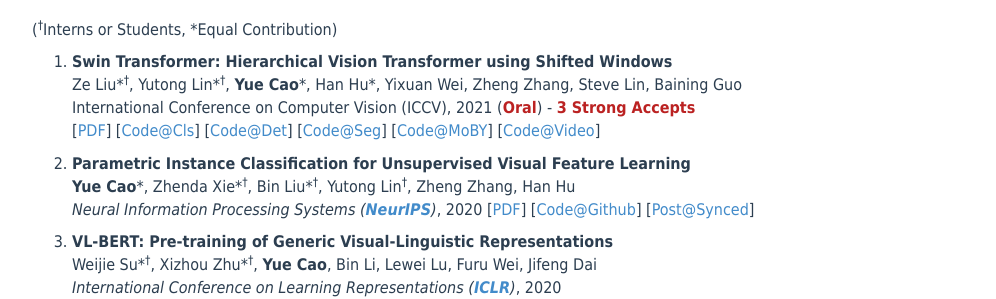
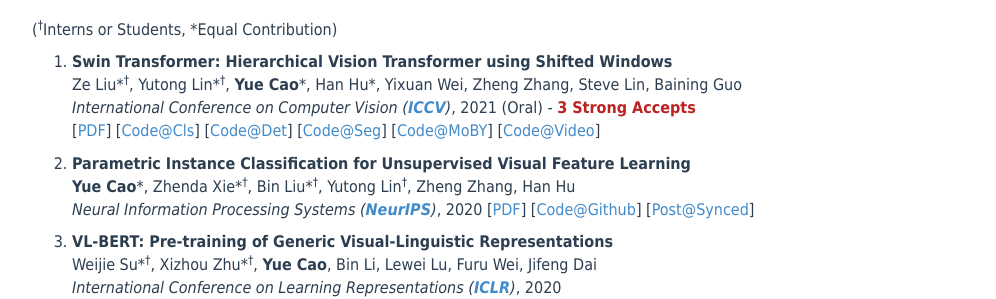
Before and after one commit to caoyue10/caoyue10.github.io, a Jekyll site: the page built from index.html, in a window 1280 px wide. Shown: the part 715-1014 px from the top of the page, without its empty margins (138-1134 px from the left). Built offline with Jekyll 4.4.1, drawn with Linux system fonts in a browser that asks for light colours; the list of posts is cut into pages by our own code.

Commit message:
Update index.html

```diff
--- a/index.html
+++ b/index.html
@@ -51,7 +51,7 @@
       <li>
 	<p><strong>Swin Transformer: Hierarchical Vision Transformer using Shifted Windows</strong><br>
             Ze Liu*<sup><span>&#8224;</span></sup>, Yutong Lin*<sup><span>&#8224;</span></sup>, <strong>Yue Cao</strong>*, Han Hu*, Yixuan Wei, Zheng Zhang, Steve Lin, Baining Guo<br>
-	    International Conference on Computer Vision (ICCV), 2021 (<span class="highlight"><strong>Oral</strong></span>) - <span class="highlight"><strong>3 Strong Accepts</strong></span><br>
+	    <em>International Conference on Computer Vision (<a href="http://iccv2021.thecvf.com/home"><strong>ICCV</strong></a>)</em>, 2021 (Oral) - <span class="highlight"><strong>3 Strong Accepts</strong></span><br>
 		 [<a href="https://arxiv.org/abs/2103.14030">PDF</a>] [<a href="https://github.com/microsoft/Swin-Transformer">Code@Cls</a>] [<a href="https://github.com/SwinTransformer/Swin-Transformer-Object-Detection">Code@Det</a>] [<a href="https://github.com/SwinTransformer/Swin-Transformer-Semantic-Segmentation">Code@Seg</a>] [<a href="https://github.com/SwinTransformer/Transformer-SSL">Code@MoBY</a>]  [<a href="https://github.com/SwinTransformer/Video-Swin-Transformer">Code@Video</a>]
 	</p>
       </li>
```
